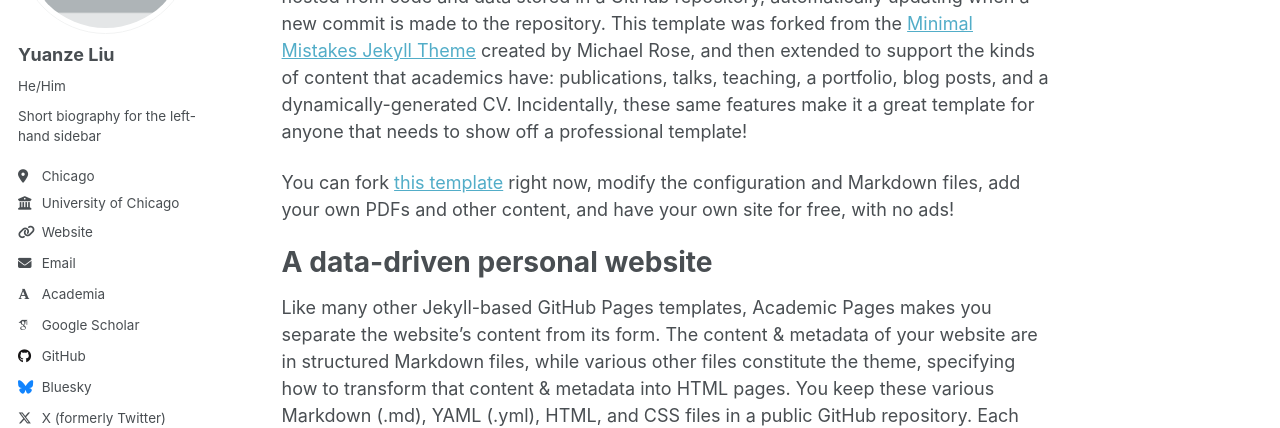
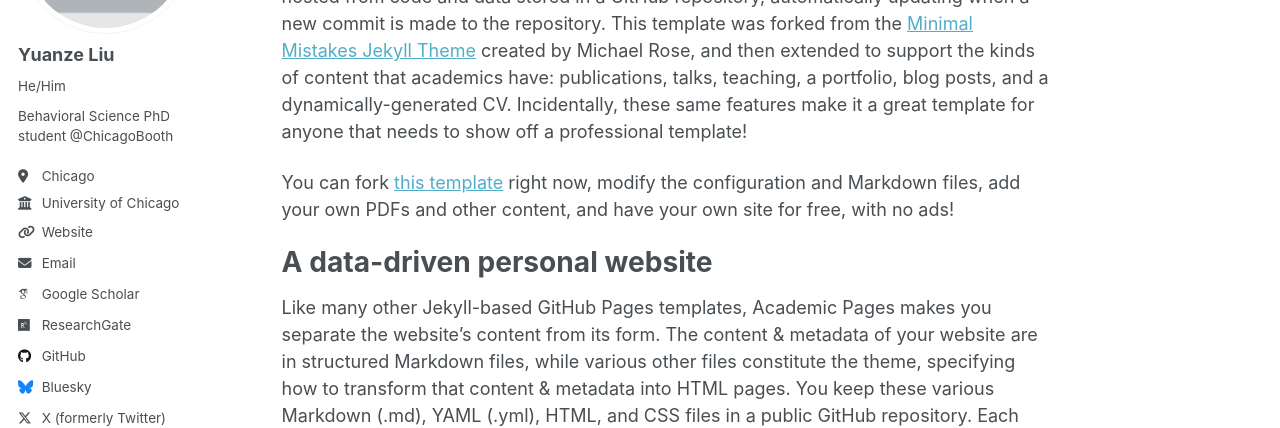
Before and after one commit to YooWonTaek/yuanzeliu, a Jekyll site: the page built from _pages/about.md, in a window 1280 px wide. Shown: the part 240-668 px from the top of the page. Built offline with Jekyll 4.4.1, drawn with Linux system fonts in a browser that asks for light colours; some web fonts are replaced; a script that is not in the unit is left out; part of the change alters nothing that is shown.

Commit message:
Modify author bio and clean up academic links
Updated bio and commented out unused academic URLs.

```diff
--- a/_config.yml
+++ b/_config.yml
@@ -24,7 +24,7 @@ author:
   avatar     : "profile.png"                    # Avatar image in /images or root
   name       : "Yuanze Liu"
   pronouns   : "He/Him"                         # Standard English format
-  bio        : "Short biography for the left-hand sidebar"
+  bio        : "Behavioral Science PhD student @ChicagoBooth"
   location   : "Chicago"
   employer   : "University of Chicago"
   uri        : ""                               # Optional: your personal webpage
@@ -32,16 +32,16 @@ author:
 
 
   # Academic websites
-  academia         : "https://www.chicagobooth.edu/research/roman/who-we-are/phd-students/yuanze-liu"# URL
-  arxiv            : # URL - Update with the correct link to your profile
+  #academia         : "https://www.chicagobooth.edu/research/roman/who-we-are/phd-students/yuanze-liu"# URL
+  #arxiv            : # URL - Update with the correct link to your profile
   googlescholar    : "https://scholar.google.com/citations?user=UCWX53IAAAAJ&hl=en&inst=5778974199078678248"
-  inspire-hep      : # URL
-  impactstory      : # URL
-  orcid            : # URL
-  semantic         : # URL
-  pubmed           : # URL
-  researchgate     : # URL
-  scopus           : # URL
+  #inspire-hep      : # URL
+  #impactstory      : # URL
+  #orcid            : # URL
+  #semantic         : # URL
+  #pubmed           : # URL
+  researchgate     : "https://www.researchgate.net/profile/Yuanze-Liu-3?ev=hdr_xprf"
+  #scopus           : # URL
 
   # Repositories and software development
   bitbucket        : # Username - Update with your username on the site
```
